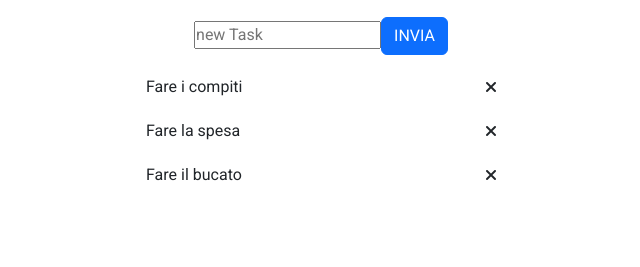
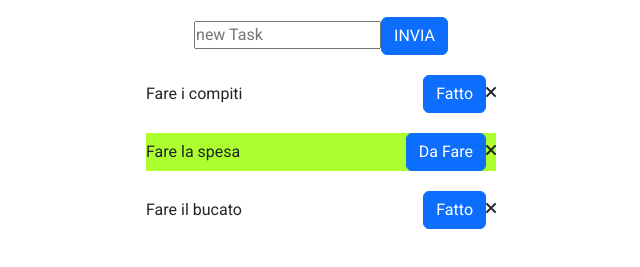
Before and after one commit to FrancescoMain/vue-todolist, a plain HTML site: page index.html in a window 1280 px wide. Shown: the part 83-350 px from the top of the page, without its empty margins (319-959 px from the left). Drawn offline with nearby package versions, Linux system fonts and the light colour scheme.

Commit message:
done and undone structure

```diff
--- a/index.html
+++ b/index.html
@@ -19,7 +19,7 @@
 <body>
     <div id="app" class="container">
         <div class="row">
-            <div class="col-md-12">
+            <div class="col-md-12" v-show="loaded">
                 <div class="logo-cont">
                     <img class="logo" :src="logoImage">
                 </div>
@@ -34,9 +34,12 @@
 
                 <div class="task-container">
                     <ul v-if="tasks.length > 0">
-                        <li class="task-item" v-for="(task,index) in tasks">
+                        <li class="task-item" v-for="(task,index) in tasks" :class="task.done? 'green' : ''">
                             {{task.text}}
-                            <i class="fa-solid fa-xmark" @click="deleteTask(index)"></i>
+                            <div>
+                                <button class="btn btn-primary btn-block"  @click="done(index)"> {{task.done? doneText : unDoneText}}</button>
+                                <i class="fa-solid fa-xmark" @click="deleteTask(index)"></i>
+                            </div>
                         </li>
                     </ul>
                     <h2 v-else>Non ci sono task</h2>
--- a/script/script.js
+++ b/script/script.js
@@ -3,6 +3,7 @@ const { createApp } = Vue ;
 createApp({
     data() {
         return{
+            loaded:false,
             logoImage: "img/pngwing.com.png",
             error: false,
             newTask:"",
@@ -10,7 +11,9 @@ createApp({
                 { text: 'Fare i compiti', done: false },
                 { text: 'Fare la spesa', done: true },
                 { text: 'Fare il bucato', done: false }
-                ]
+                ],
+            unDoneText :"Fatto",
+            doneText :"Da Fare"
         }
     },
     methods:
@@ -27,9 +30,18 @@ createApp({
         },
         deleteTask(index){
             this.tasks.splice(index, 1);
+        },
+        done(index){
+            if (this.tasks[index].done) {
+                this.tasks[index].done = false
+            } else  {
+                this.tasks[index].done = true;
+            }
+
         }
     },
     mounted() {
+        this.loaded = true;
     },
 
 
--- a/style/style.css
+++ b/style/style.css
@@ -63,3 +63,7 @@ ul li.task-item{
 ul li i.fa-xmark{
     cursor: pointer;
 }
+
+.green{
+    background-color: greenyellow;
+}
```
